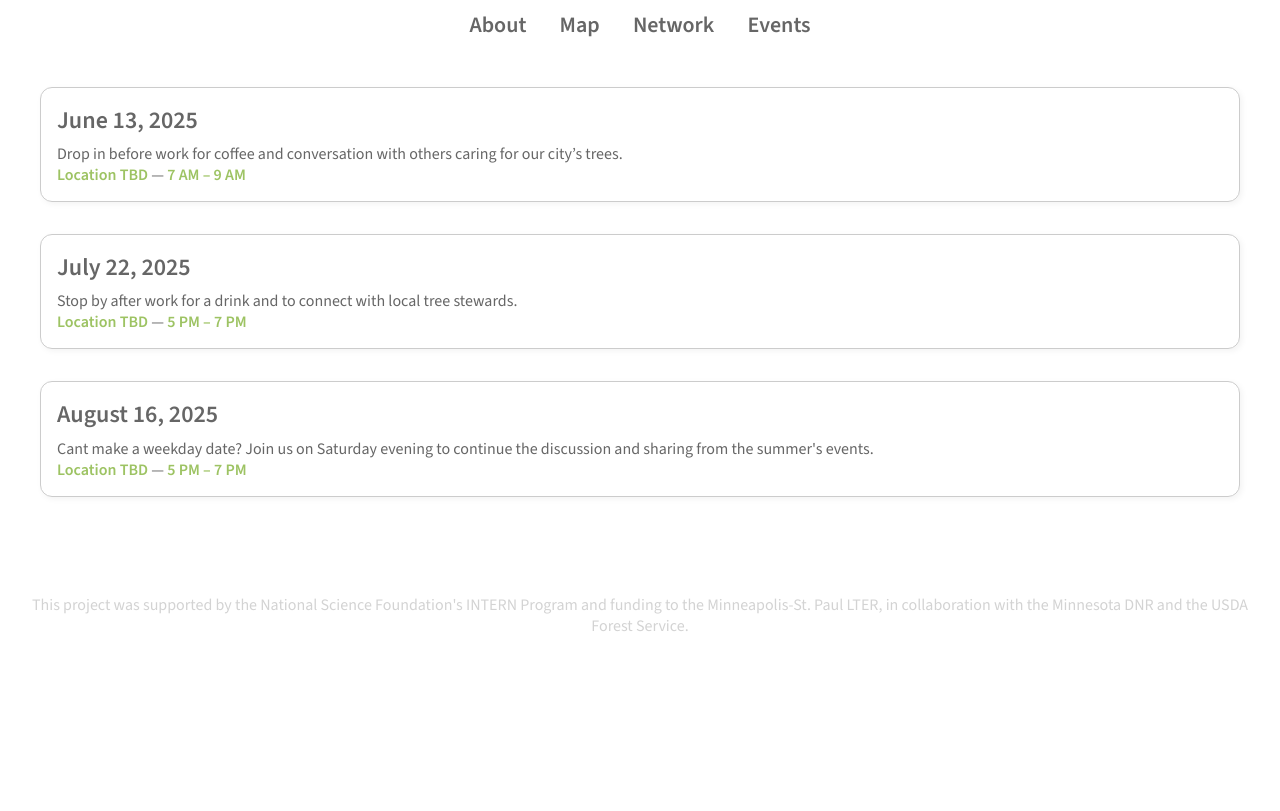
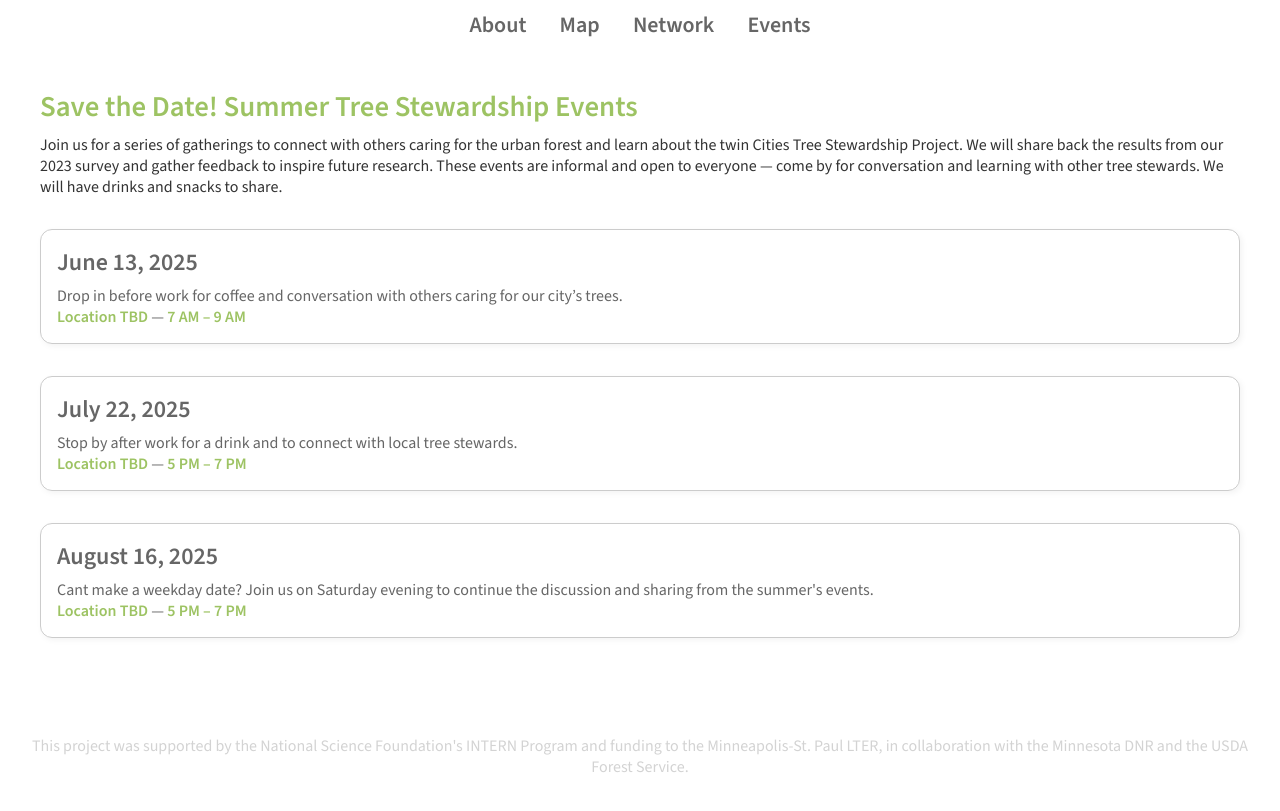
Before and after one commit to sallydonovan/mspstewmap, a Jekyll site: the page built from events.md, in a window 1280 px wide. Shown: the top 811 px of the page. Built offline with Jekyll 4.4.1, drawn with Linux system fonts in a browser that asks for light colours.

Commit message:
Update events.md

```diff
--- a/events.md
+++ b/events.md
@@ -28,7 +28,25 @@ layout: default
     color: #9dc363;
     font-weight: bold;
   }
+   .event-header {
+    color: #9dc363;
+    font-size: 1.8em;
+    font-weight: bold;
+    margin-bottom: 0.3em;
+  }
+
+  .event-subtext {
+    font-size: 1em;
+    color: #333;
+    margin-bottom: 2em;
+  }
 </style>
+
+<div class="event-header">Save the Date! Summer Tree Stewardship Events</div>
+<div class="event-subtext">
+  Join us for a series of gatherings to connect with others caring for the urban forest and learn about the twin Cities Tree Stewardship Project. We will share back the results from our 2023 survey and gather feedback to inspire future research.
+  These events are informal and open to everyone — come by for conversation and learning with other tree stewards. We will have drinks and snacks to share.
+</div>
 
 <div class="event-box">
   <div class="event-date">June 13, 2025</div>
```
